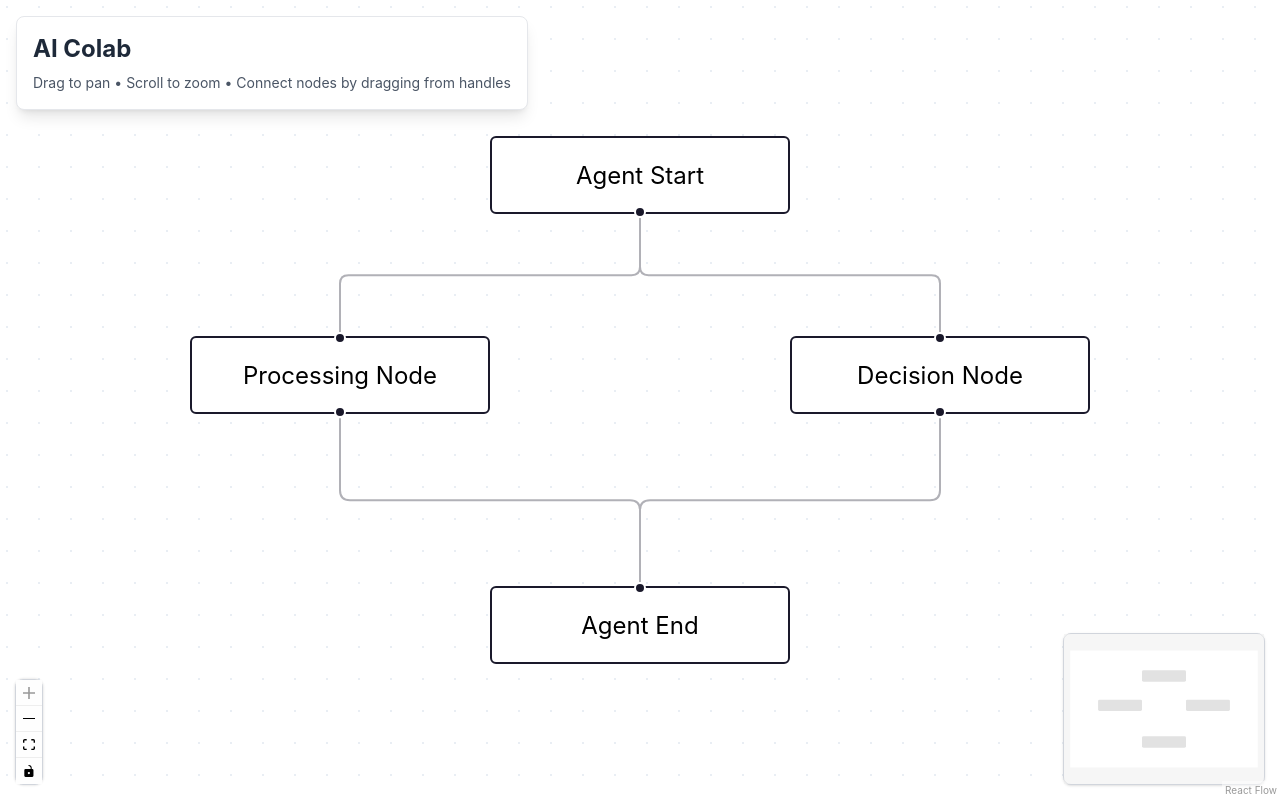
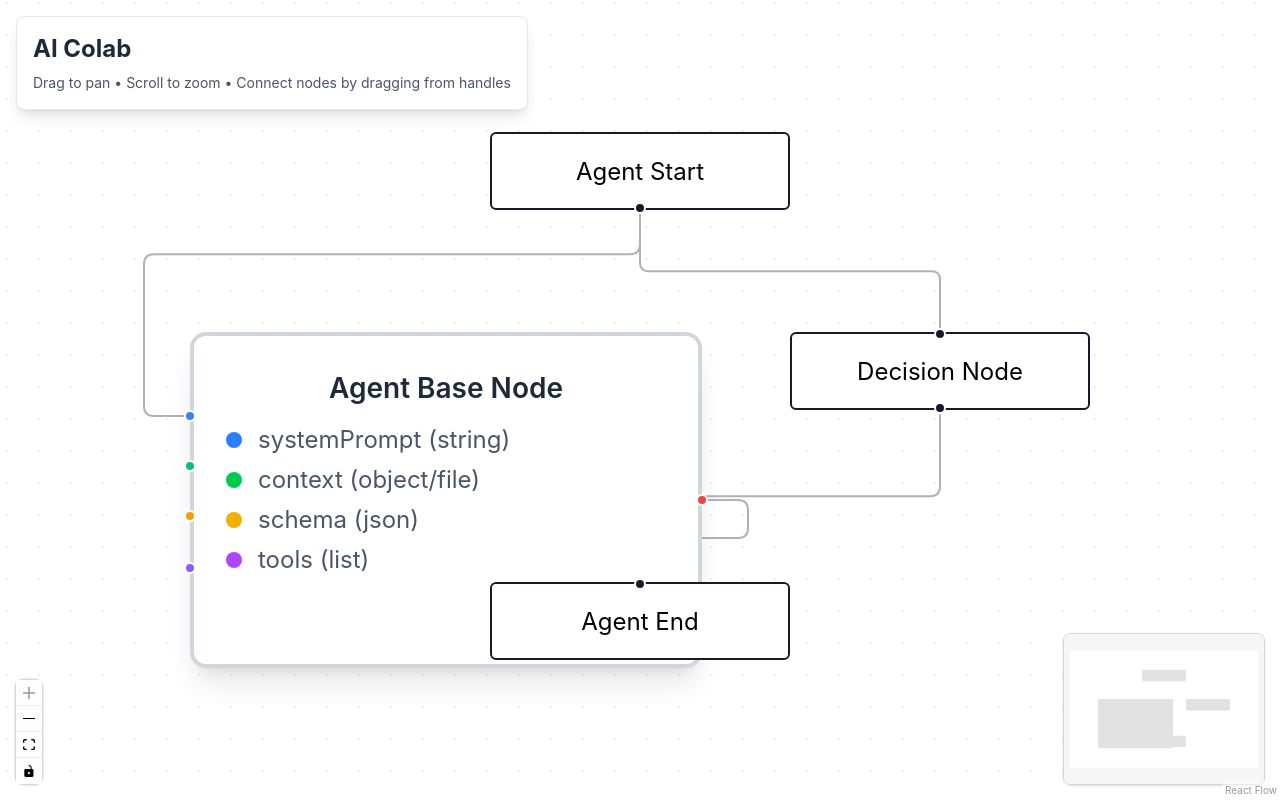
Before and after one commit to gengwang/agent-flow-lab, a React (Vite) app: page / in a window 1280 px wide. Built offline with nearby package versions, Linux system fonts and the light colour scheme.

Commit message:
Introduce AgentBaseNode component

```diff
--- a/src/App.tsx
+++ b/src/App.tsx
@@ -13,6 +13,12 @@ import {
   Node,
 } from '@xyflow/react';
 
+import { AgentBaseNode, AgentBaseNodeData } from './components/AgentBaseNode';
+
+
+const nodeTypes = {
+  agentBase: AgentBaseNode,
+};
 
 const initialNodes: Node[] = [
   {
@@ -24,9 +30,9 @@ const initialNodes: Node[] = [
   },
   {
     id: '2',
-    data: { label: 'Processing Node' },
+    type: 'agentBase',
+    data: { label: 'Agent Base Node' },
     position: { x: 100, y: 125 },
-    className: 'border-2 border-gray-500 bg-gray-50 rounded-lg p-2 text-sm',
   },
   {
     id: '3',
@@ -51,7 +57,7 @@ const initialEdges: Edge[] = [
 ];
 
 function App() {
-  const [nodes, setNodes, onNodesChange] = useNodesState(initialNodes);
+  const [nodes, , onNodesChange] = useNodesState(initialNodes);
   const [edges, setEdges, onEdgesChange] = useEdgesState(initialEdges);
 
   const onConnect = useCallback(
@@ -76,6 +82,7 @@ function App() {
         onNodesChange={onNodesChange}
         onEdgesChange={onEdgesChange}
         onConnect={onConnect}
+        nodeTypes={nodeTypes}
         connectionMode={ConnectionMode.Loose}
         fitView
         className="w-full h-full bg-gray-50"
--- /dev/null
+++ b/src/components/AgentBaseNode.tsx
@@ -0,0 +1,93 @@
+import { Handle, Position, NodeProps } from '@xyflow/react';
+
+export interface AgentBaseNodeData {
+  label?: string;
+  systemPrompt?: string;
+  context?: object | string;
+  schema?: object;
+  tools?: object[];
+}
+
+export function AgentBaseNode({ data, selected }: NodeProps) {
+  return (
+    <div className={`
+      bg-white border-2 rounded-lg shadow-lg min-w-64 p-4
+      ${selected ? 'border-blue-500' : 'border-gray-300'}
+      hover:border-gray-400 transition-colors
+    `}>
+      {/* Input Handles */}
+      <Handle
+        type="target"
+        position={Position.Left}
+        id="systemPrompt"
+        style={{ top: '25%', background: '#3b82f6' }}
+        className="w-3 h-3"
+      />
+      <Handle
+        type="target"
+        position={Position.Left}
+        id="context"
+        style={{ top: '40%', background: '#10b981' }}
+        className="w-3 h-3"
+      />
+      <Handle
+        type="target"
+        position={Position.Left}
+        id="schema"
+        style={{ top: '55%', background: '#f59e0b' }}
+        className="w-3 h-3"
+      />
+      <Handle
+        type="target"
+        position={Position.Left}
+        id="tools"
+        style={{ top: '70%', background: '#8b5cf6' }}
+        className="w-3 h-3"
+      />
+
+      {/* Node Content */}
+      <div className="text-center">
+        <div className="text-sm font-semibold text-gray-800 mb-2">
+          {(data as any)?.label || 'Agent Base Node'}
+        </div>
+
+        {/* Input Labels */}
+        <div className="text-xs text-gray-600 space-y-1 text-left mb-3">
+          <div className="flex items-center">
+            <div className="w-2 h-2 bg-blue-500 rounded-full mr-2"></div>
+            <span>systemPrompt (string)</span>
+          </div>
+          <div className="flex items-center">
+            <div className="w-2 h-2 bg-green-500 rounded-full mr-2"></div>
+            <span>context (object/file)</span>
+          </div>
+          <div className="flex items-center">
+            <div className="w-2 h-2 bg-yellow-500 rounded-full mr-2"></div>
+            <span>schema (json)</span>
+          </div>
+          <div className="flex items-center">
+            <div className="w-2 h-2 bg-purple-500 rounded-full mr-2"></div>
+            <span>tools (list)</span>
+          </div>
+        </div>
+
+        {/* Output Label */}
+        <div className="text-xs text-gray-600 text-right">
+          <div className="flex items-center justify-end">
+            <span>output</span>
+            <div className="w-2 h-2 bg-red-500 rounded-full ml-2"></div>
+          </div>
+        </div>
+      </div>
+
+      {/* Output Handle */}
+      <Handle
+        type="source"
+        position={Position.Right}
+        id="output"
+        style={{ background: '#ef4444' }}
+        className="w-3 h-3"
+      />
+    </div>
+  );
+}
```
